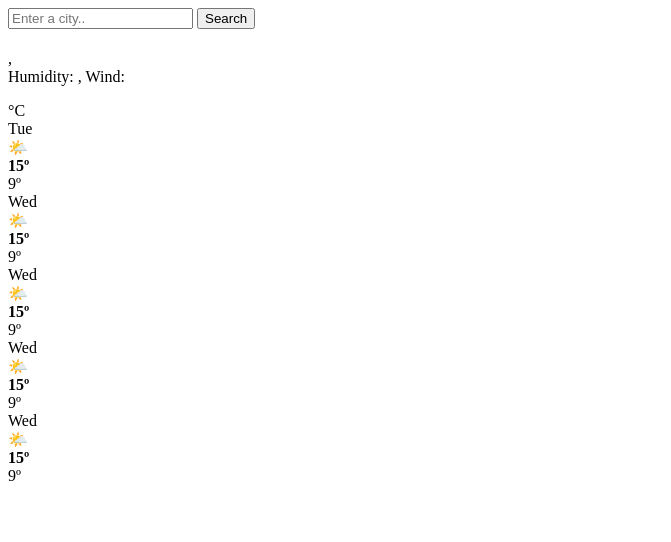
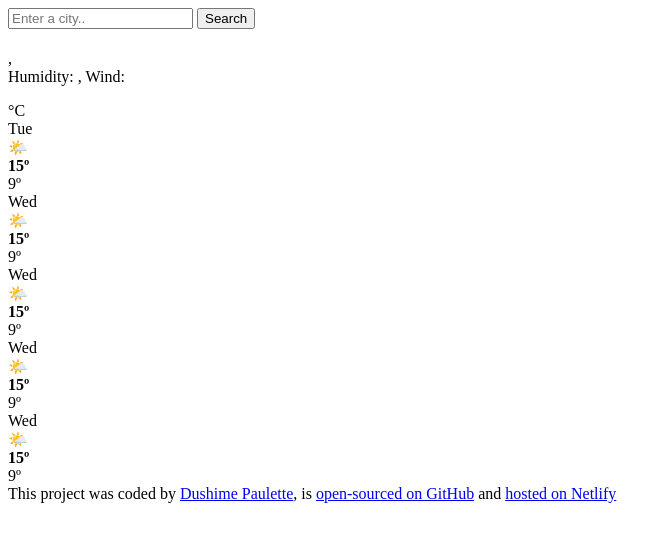
Before and after one commit to Dushimepaulette1/Weather-with-forecast, a plain HTML site: page index.html in a window 1280 px wide. Shown: the whole page, without its empty margins (0-671 px from the left). Drawn offline with Linux system fonts and the light colour scheme.

Commit message:
added a footer

```diff
--- a/index.html
+++ b/index.html
@@ -91,6 +91,18 @@
           </div>
         </div>
       </main>
+
+      <footer>
+        This project was coded by
+        <a href="https://github.com/dushimepaulette1/" target="_blank">
+          Dushime Paulette</a
+        >, is
+        <a href="https://github.com/dushimepaulette1/" target="_blank"
+          >open-sourced on GitHub</a
+        >
+        and
+        <a href="#" target="_blank">hosted on Netlify</a>
+      </footer>
     </div>
   </body>
 </html>
```
